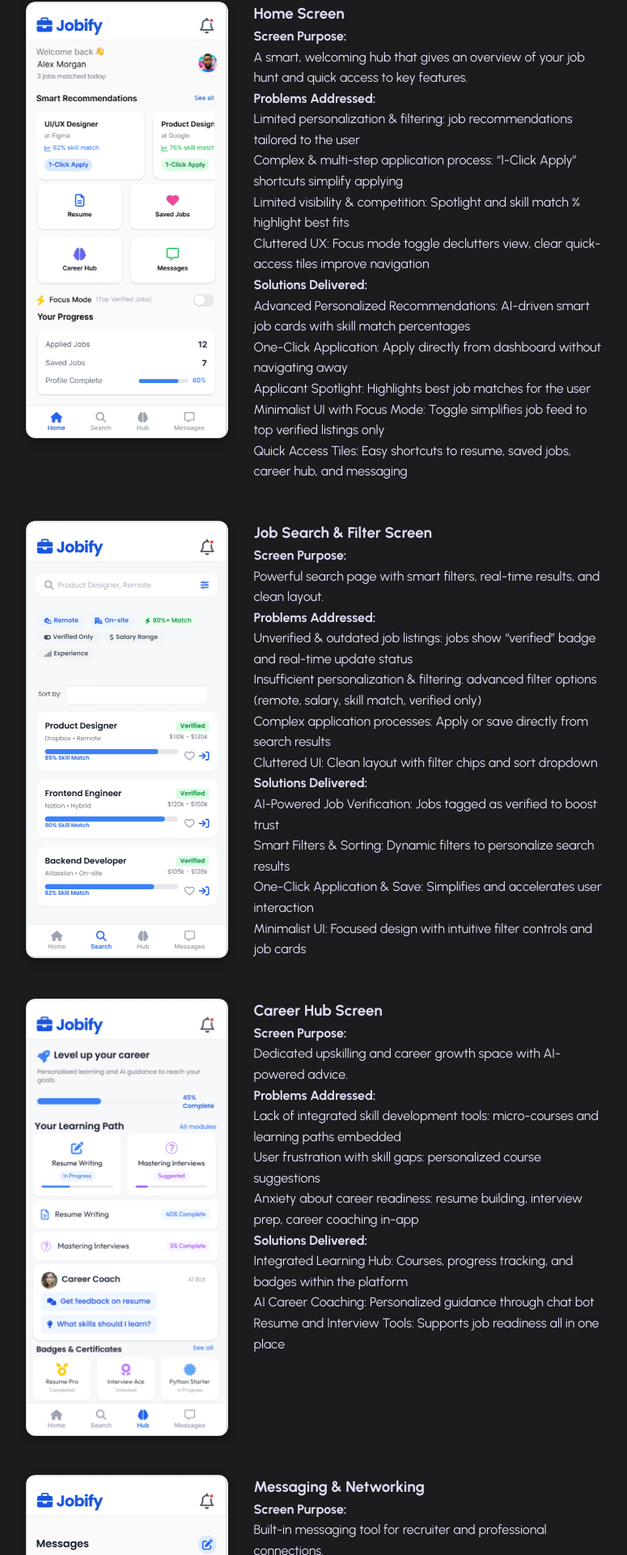
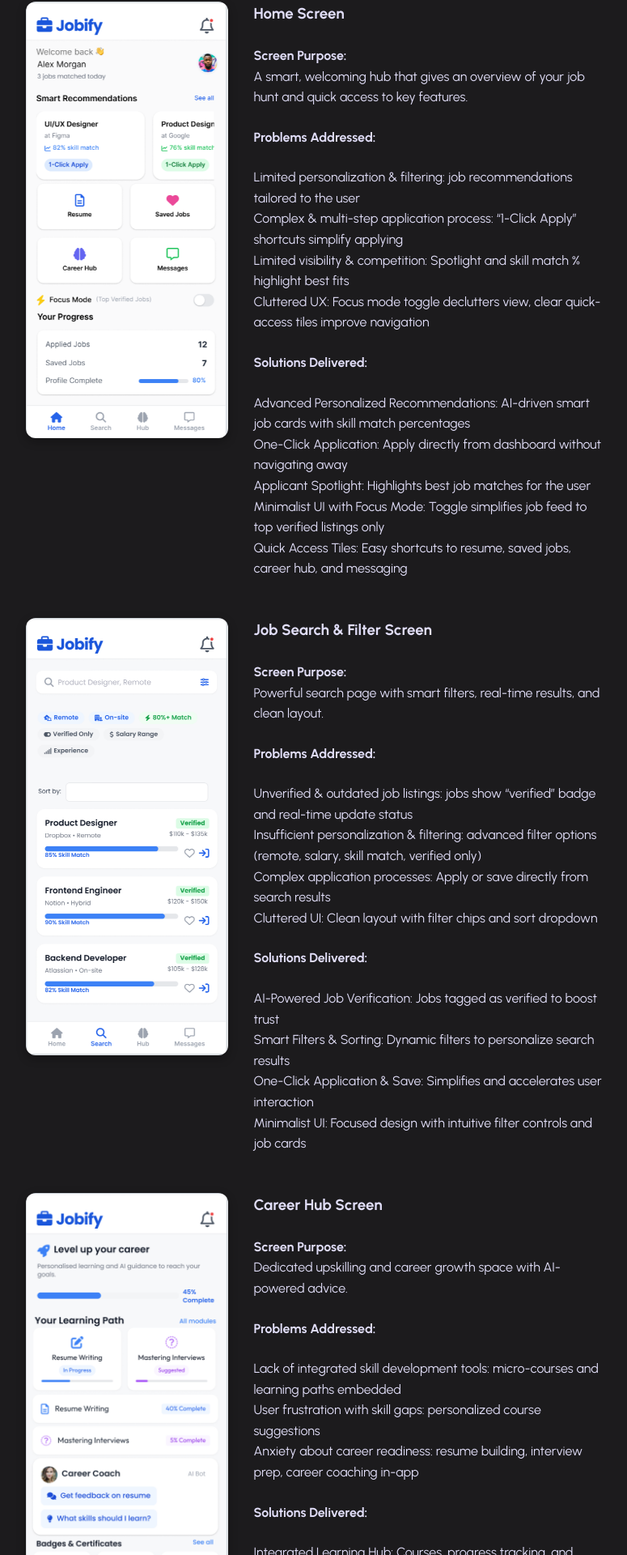
Before and after one commit to shivanirajani/shivani-portfolio, a React (Vite) app: page /portfolio/casestudy in a window 1280 px wide. Shown: the part 7113-9033 px from the top of the page at 81% size, without its empty margins (399-1174 px from the left). Built offline with nearby package versions, Linux system fonts and the light colour scheme.

Commit message:
added margin

```diff
--- a/src/pages/Case-Study1/case-study1.jsx
+++ b/src/pages/Case-Study1/case-study1.jsx
@@ -1060,6 +1060,10 @@ function HighFidelityPrototypes({ language }) {
     lineHeight: "1.6",
   };
 
+  const paragraphStyle = {
+    margin: "1.5em 0",
+  };
+
   return (
     <section style={{ padding: "2em" }}>
       <h2 style={{ fontSize: "2rem", marginBottom: "1em" }}>
@@ -1075,17 +1079,21 @@ function HighFidelityPrototypes({ language }) {
         />
         <div style={textStyle}>
           <h3>{translations[language].homeScreenTitle}</h3>
-          <p>
+          <p style={paragraphStyle}>
             <strong>{translations[language].screenPurposeLabel}</strong><br />
             {translations[language].homeScreenPurpose}
           </p>
-          <p><strong>{translations[language].problemsAddressedLabel}</strong></p>
+          <p style={paragraphStyle}>
+            <strong>{translations[language].problemsAddressedLabel}</strong>
+          </p>
           <ul>
             {translations[language].homeProblems.map((item, idx) => (
               <li key={idx}>{item}</li>
             ))}
           </ul>
-          <p><strong>{translations[language].solutionsDeliveredLabel}</strong></p>
+          <p style={paragraphStyle}>
+            <strong>{translations[language].solutionsDeliveredLabel}</strong>
+          </p>
           <ul>
             {translations[language].homeSolutions.map((item, idx) => (
               <li key={idx}>{item}</li>
@@ -1103,17 +1111,21 @@ function HighFidelityPrototypes({ language }) {
         />
         <div style={textStyle}>
           <h3>{translations[language].searchScreenTitle}</h3>
-          <p>
+          <p style={paragraphStyle}>
             <strong>{translations[language].screenPurposeLabel}</strong><br />
             {translations[language].searchScreenPurpose}
           </p>
-          <p><strong>{translations[language].problemsAddressedLabel}</strong></p>
+          <p style={paragraphStyle}>
+            <strong>{translations[language].problemsAddressedLabel}</strong>
+          </p>
           <ul>
             {translations[language].searchProblems.map((item, idx) => (
               <li key={idx}>{item}</li>
             ))}
           </ul>
-          <p><strong>{translations[language].solutionsDeliveredLabel}</strong></p>
+          <p style={paragraphStyle}>
+            <strong>{translations[language].solutionsDeliveredLabel}</strong>
+          </p>
           <ul>
             {translations[language].searchSolutions.map((item, idx) => (
               <li key={idx}>{item}</li>
@@ -1131,17 +1143,21 @@ function HighFidelityPrototypes({ language }) {
         />
         <div style={textStyle}>
           <h3>{translations[language].careerHubScreenTitle}</h3>
-          <p>
+          <p style={paragraphStyle}>
             <strong>{translations[language].screenPurposeLabel}</strong><br />
             {translations[language].careerHubScreenPurpose}
           </p>
-          <p><strong>{translations[language].problemsAddressedLabel}</strong></p>
+          <p style={paragraphStyle}>
+            <strong>{translations[language].problemsAddressedLabel}</strong>
+          </p>
           <ul>
             {translations[language].careerHubProblems.map((item, idx) => (
               <li key={idx}>{item}</li>
             ))}
           </ul>
-          <p><strong>{translations[language].solutionsDeliveredLabel}</strong></p>
+          <p style={paragraphStyle}>
+            <strong>{translations[language].solutionsDeliveredLabel}</strong>
+          </p>
           <ul>
             {translations[language].careerHubSolutions.map((item, idx) => (
               <li key={idx}>{item}</li>
@@ -1159,17 +1175,21 @@ function HighFidelityPrototypes({ language }) {
         />
         <div style={textStyle}>
           <h3>{translations[language].messagingScreenTitle}</h3>
-          <p>
+          <p style={paragraphStyle}>
             <strong>{translations[language].screenPurposeLabel}</strong><br />
             {translations[language].messagingScreenPurpose}
           </p>
-          <p><strong>{translations[language].problemsAddressedLabel}</strong></p>
+          <p style={paragraphStyle}>
+            <strong>{translations[language].problemsAddressedLabel}</strong>
+          </p>
           <ul>
             {translations[language].messagingProblems.map((item, idx) => (
               <li key={idx}>{item}</li>
             ))}
           </ul>
-          <p><strong>{translations[language].solutionsDeliveredLabel}</strong></p>
+          <p style={paragraphStyle}>
+            <strong>{translations[language].solutionsDeliveredLabel}</strong>
+          </p>
           <ul>
             {translations[language].messagingSolutions.map((item, idx) => (
               <li key={idx}>{item}</li>
@@ -1180,6 +1200,7 @@ function HighFidelityPrototypes({ language }) {
     </section>
   );
 }
+
 
 
 // ===================== MAIN APP ========================
```
